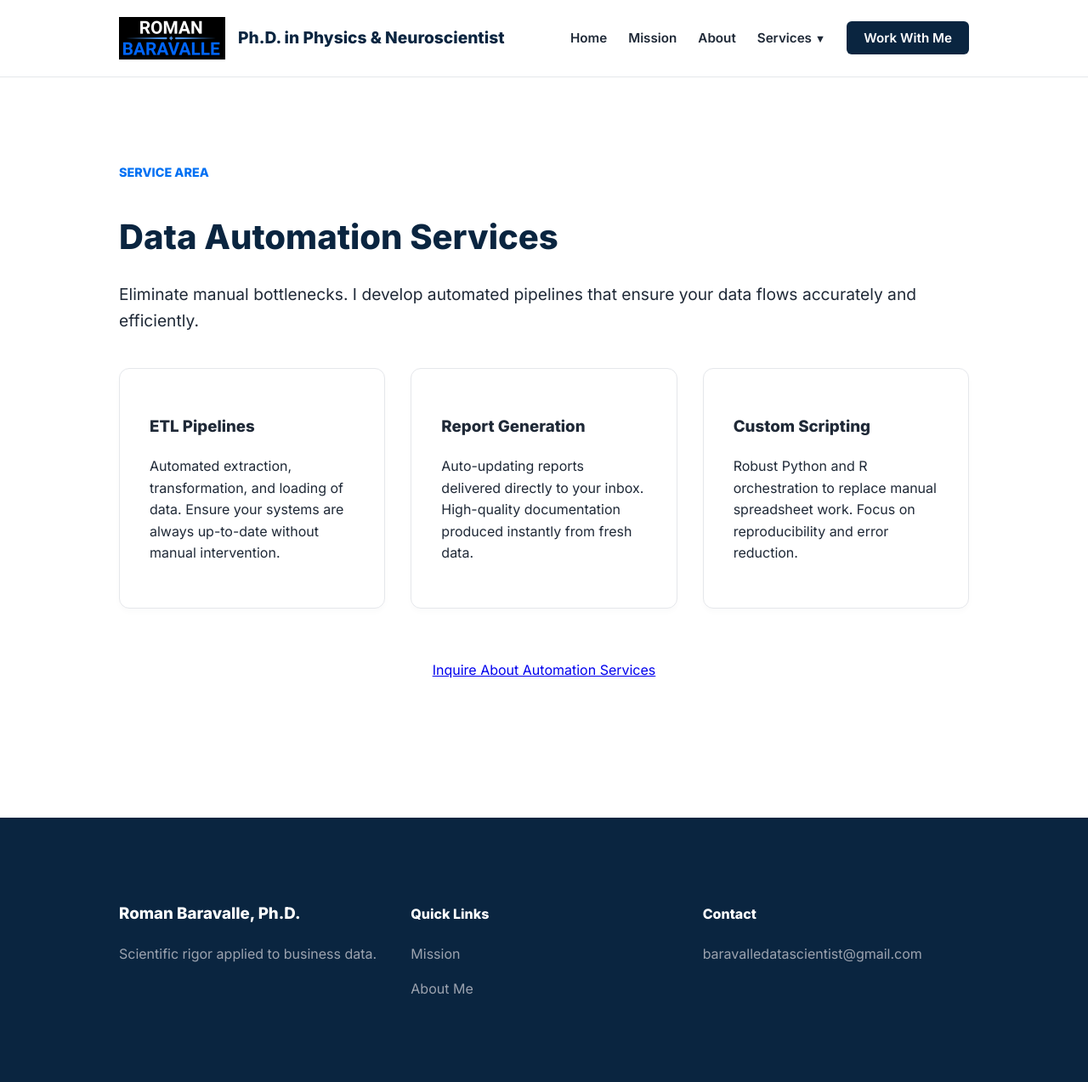
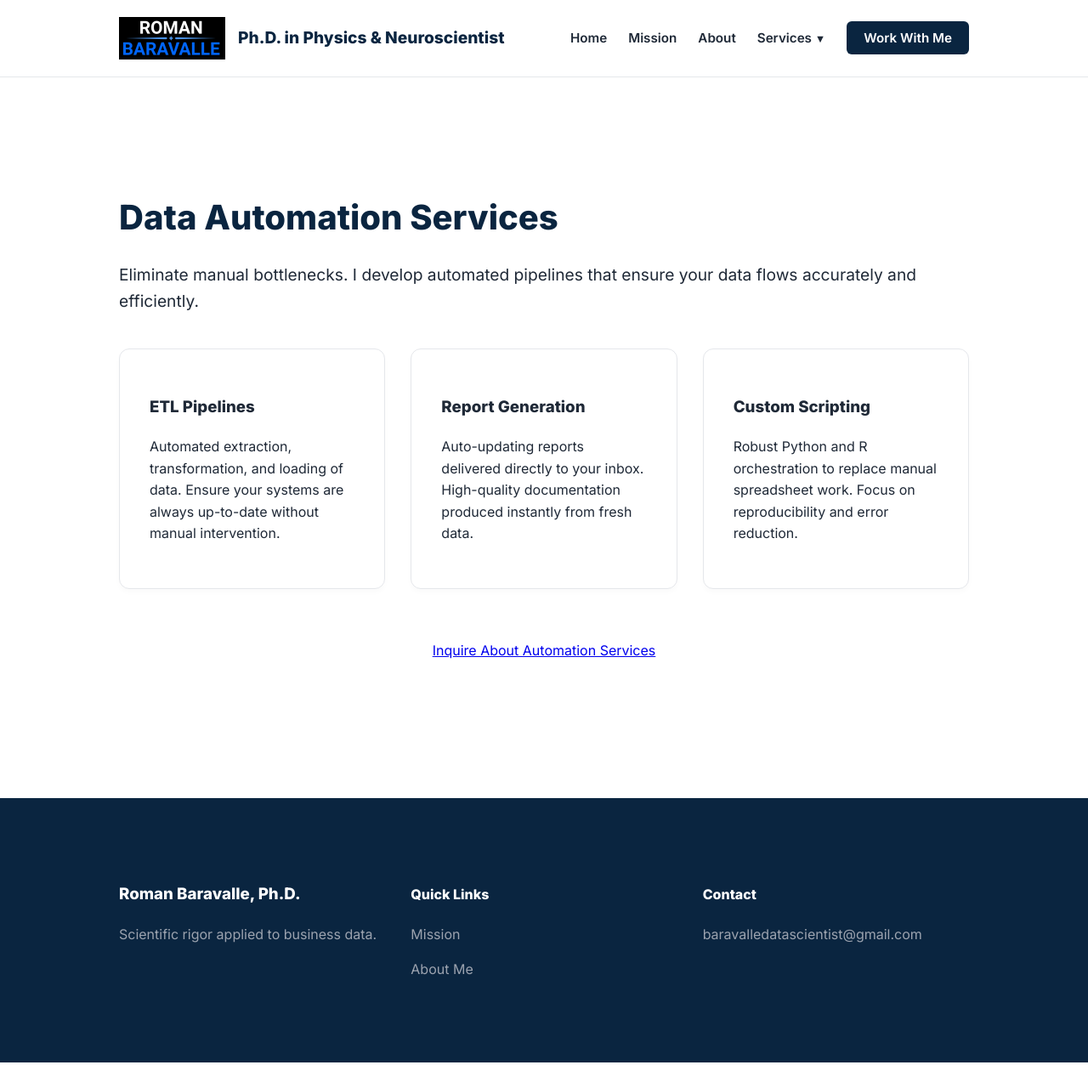
Before and after one commit to RomanDataScience/BaravalleDataSolver, a Jekyll site: the page built from services/automation.md, in a window 1280 px wide and 1273 px high. Shown: the whole window at 85% size. Built offline with Jekyll 4.4.1, drawn with Linux system fonts in a browser that asks for light colours.

Commit message:
Update automation.md

```diff
--- a/services/automation.md
+++ b/services/automation.md
@@ -7,7 +7,6 @@ description: Automate repetitive data tasks with Python and R scripts to save ti
 
 <div class="section">
   <div class="container">
-    <div style="text-transform: uppercase; color: var(--primary); font-weight: 700; font-size: 0.9rem; margin-bottom: 10px;">Service Area</div>
     <h2 style="font-size: 2.5rem; color: var(--secondary); margin-bottom: 20px;">Data Automation Services</h2>
     <p style="font-size: 1.2rem; line-height: 1.6; margin-bottom: 30px;">Eliminate manual bottlenecks. I develop automated pipelines that ensure your data flows accurately and efficiently.</p>
 
```
